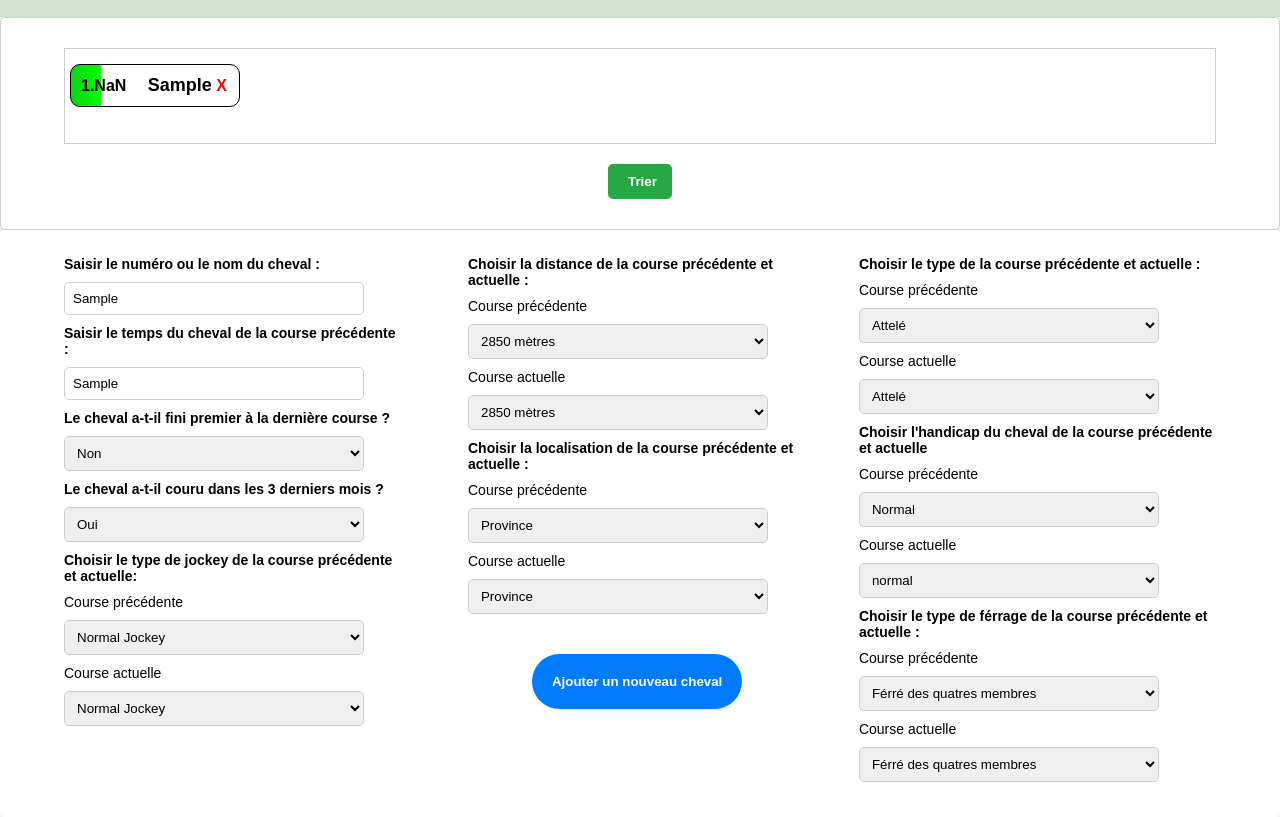
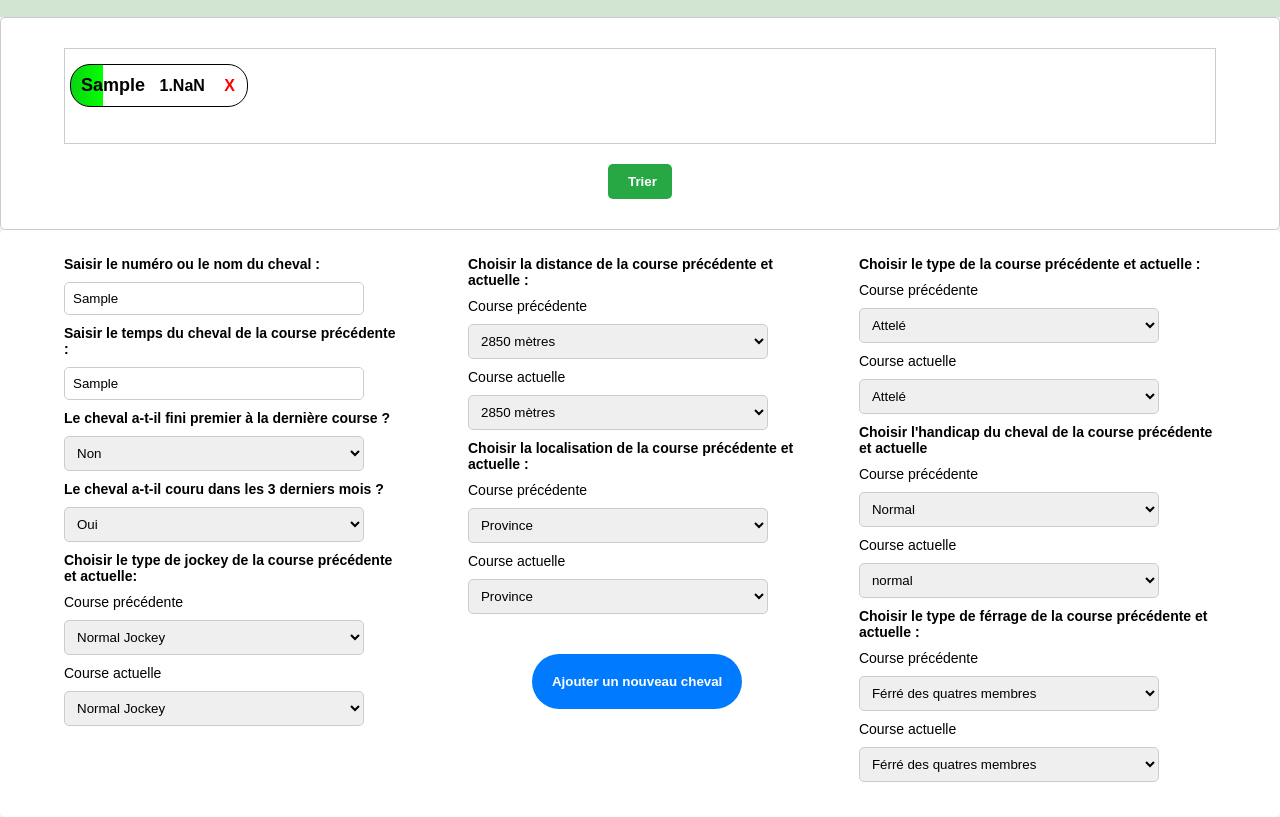
Before and after one commit to NicolasBaudoin/faire-le-papier, a website: page index.html in a window 1280 px wide. Both pictures are taken after typing "Sample", "Sample" into the empty fields and a click on the button "Ajouter un nouveau cheval". Shown: the part 42-859 px from the top of the page. Drawn offline with Linux system fonts and the light colour scheme.

Commit message:
horse's ID before his time in horse card, fix style

```diff
--- a/script.js
+++ b/script.js
@@ -58,7 +58,7 @@ btn.addEventListener('click', function addNewHorse(event) {
         horseItem.classList.add('trash-horse');
     }else horseItem.classList.add('horse-card');
 
-    horseItem.innerHTML = `<span class = 'horse-time'>${newHorse.time}</span> <span class = 'horse-id'>${newHorse.id}</span>  <a href='#' class='remove-cross' onclick='removeHorse(event)'>X</a>`;
+    horseItem.innerHTML = ` <span class = 'horse-id'>${newHorse.id}</span> <span class = 'horse-time'>${newHorse.time}</span>  <a href='#' class='remove-cross' onclick='removeHorse(event)'>X</a>`;
     horseItem.setAttribute('data-id', newHorse.id);
     horseItem.setAttribute('data-time', newHorse.time);
     horseList.appendChild(horseItem);
--- a/styles.css
+++ b/styles.css
@@ -124,28 +124,26 @@ form button {
 /* @card */
 .horse-card {
     display: inline-block;
-    justify-content: space-between;
     background: rgb(2,0,36);
     background: linear-gradient(90deg, rgba(2,0,36,1) 0%, rgb(10, 212, 20) 0%, rgb(4, 255, 0) 18%, rgba(255,255,255,1) 18%);
     border: black solid 1px;
-    border-radius: 10px;
+    border-radius: 20px;
     padding: 10px;
     margin:15px 5px;
+}
 
-
-
-}
 
 .horse-card .horse-id {
     font-weight: bold;
     font-size: large;
     flex: 1;
-    padding-left: 17px;
+    padding-right: 10px;
 }
 
 .horse-card .horse-time {
     font-weight: bold;
     flex: 1;
+    padding-right: 10px;
 }
 
 .horse-card .remove-cross {
@@ -154,6 +152,7 @@ form button {
     cursor: pointer;
     text-decoration: none;
     padding-right: 2px;
+    padding-left: 5px;
 }
 /* @BTN sort */
 #sort-btn {
```
